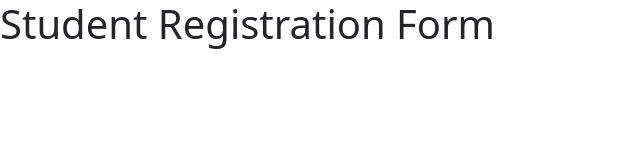
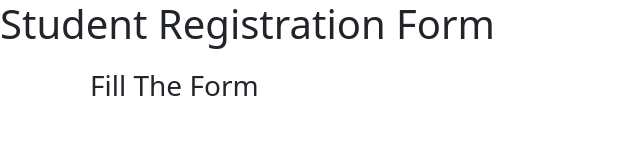
Before and after one commit to nihalmujawar121/Student-Registration-Form, a website: page index.html in a window 1280 px wide. Shown: the whole page, without its empty margins (0-640 px from the left). Drawn offline with nearby package versions, Linux system fonts and the light colour scheme.

Commit message:
added div element

```diff
--- a/index.html
+++ b/index.html
@@ -18,7 +18,9 @@
       <form>
         <div class="container">
           <div class="row">
-            <div class="col"></div>
+            <div class="col">
+              <div id="register-form" class="m-2 fs-3">Fill The Form</div>
+            </div>
           </div>
         </div>
       </form>
```
